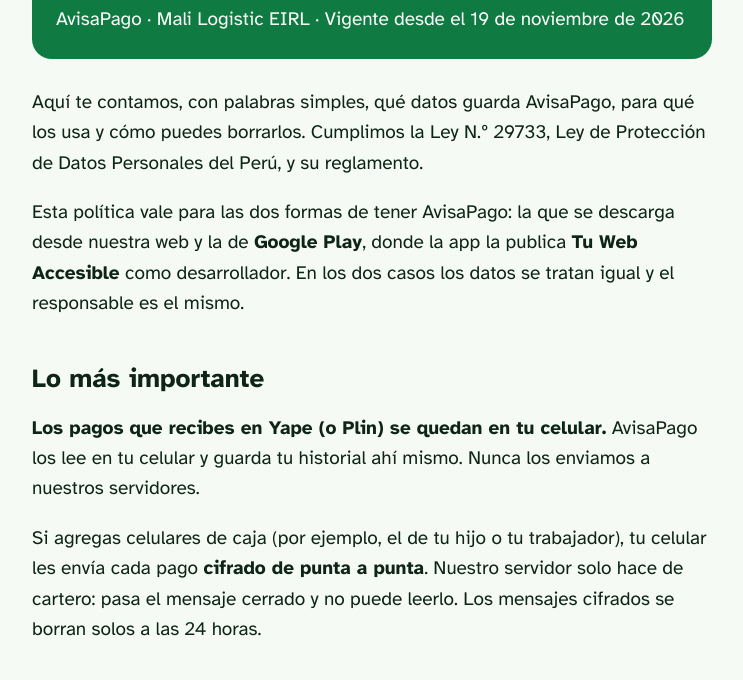
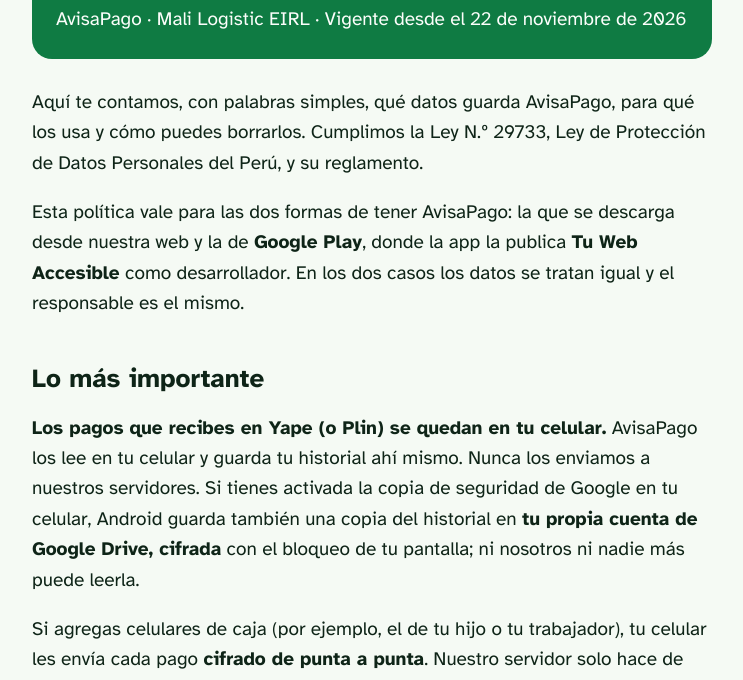
Before and after one commit to manoly24096/yapevoz-descargas, a plain HTML site: page privacidad.html in a window 1280 px wide. Shown: the part 96-776 px from the top of the page, without its empty margins (268-1011 px from the left). Drawn offline with Linux system fonts and the light colour scheme.

Commit message:
Privacidad: copia cifrada del historial en el Google Drive del usuario (v2.0.13)
Co-Authored-By: Claude Opus 5.5 <noreply@anthropic.com>

```diff
--- a/privacidad.html
+++ b/privacidad.html
@@ -8,13 +8,13 @@
 <link rel="stylesheet" href="estilo.css">
 </head>
 <body><main>
-<header><h1>Política de privacidad</h1><p>AvisaPago · Mali Logistic EIRL · Vigente desde el 19 de noviembre de 2026</p></header>
+<header><h1>Política de privacidad</h1><p>AvisaPago · Mali Logistic EIRL · Vigente desde el 22 de noviembre de 2026</p></header>
 
 <p>Aquí te contamos, con palabras simples, qué datos guarda AvisaPago, para qué los usa y cómo puedes borrarlos. Cumplimos la Ley N.º 29733, Ley de Protección de Datos Personales del Perú, y su reglamento.</p>
 <p>Esta política vale para las dos formas de tener AvisaPago: la que se descarga desde nuestra web y la de <strong>Google Play</strong>, donde la app la publica <strong>Tu Web Accesible</strong> como desarrollador. En los dos casos los datos se tratan igual y el responsable es el mismo.</p>
 
 <h2>Lo más importante</h2>
-<p><strong>Los pagos que recibes en Yape (o Plin) se quedan en tu celular.</strong> AvisaPago los lee en tu celular y guarda tu historial ahí mismo. Nunca los enviamos a nuestros servidores.</p>
+<p><strong>Los pagos que recibes en Yape (o Plin) se quedan en tu celular.</strong> AvisaPago los lee en tu celular y guarda tu historial ahí mismo. Nunca los enviamos a nuestros servidores. Si tienes activada la copia de seguridad de Google en tu celular, Android guarda también una copia del historial en <strong>tu propia cuenta de Google Drive, cifrada</strong> con el bloqueo de tu pantalla; ni nosotros ni nadie más puede leerla.</p>
 <p>Si agregas celulares de caja (por ejemplo, el de tu hijo o tu trabajador), tu celular les envía cada pago <strong>cifrado de punta a punta</strong>. Nuestro servidor solo hace de cartero: pasa el mensaje cerrado y no puede leerlo. Los mensajes cifrados se borran solos a las 24 horas.</p>
 
 <h2>Qué datos guardamos en nuestro servidor</h2>
@@ -63,7 +63,7 @@
 
 <h2>Tus derechos y cómo borrar tu cuenta</h2>
 <p>Puedes ver y corregir tus datos en la app, en <strong>Mi cuenta</strong>. Para borrar todo, toca <strong>Mi cuenta › Eliminar mi cuenta</strong>. También puedes pedir acceso, corrección, cancelación u oposición escribiéndonos por WhatsApp.</p>
-<p>Si desinstalas la app, el historial de pagos guardado en tu celular se borra.</p>
+<p>Si desinstalas la app, el historial de pagos se borra de ese celular. Si tenías activada la copia de seguridad de Google, vuelve al reinstalar AvisaPago con la misma cuenta de Google. Puedes borrar esa copia desde tu Google Drive (Copias de seguridad).</p>
 
 <h2>Contacto</h2>
 <p>Mali Logistic EIRL · WhatsApp <a href="https://wa.me/51921773497">921 773 497</a></p>
```
